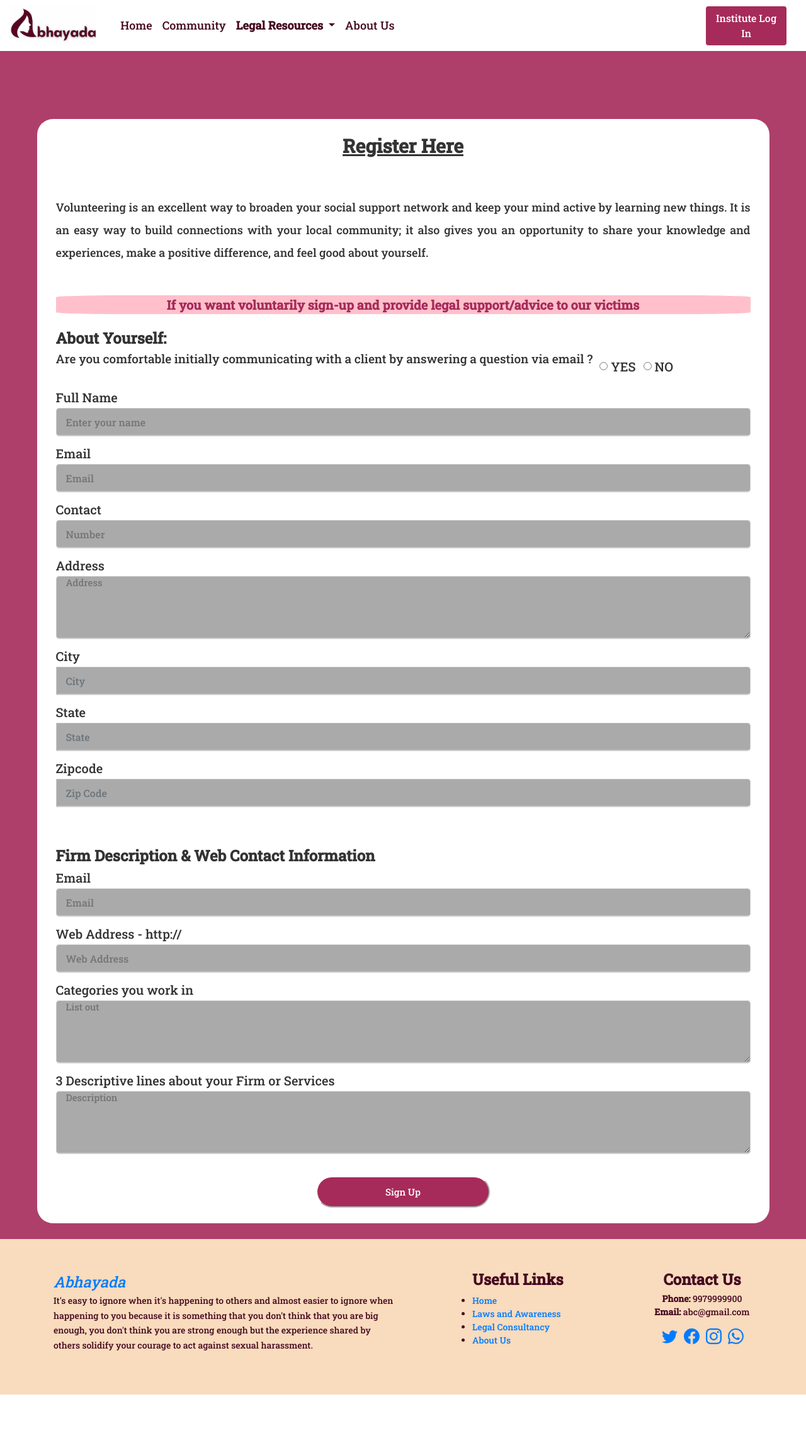
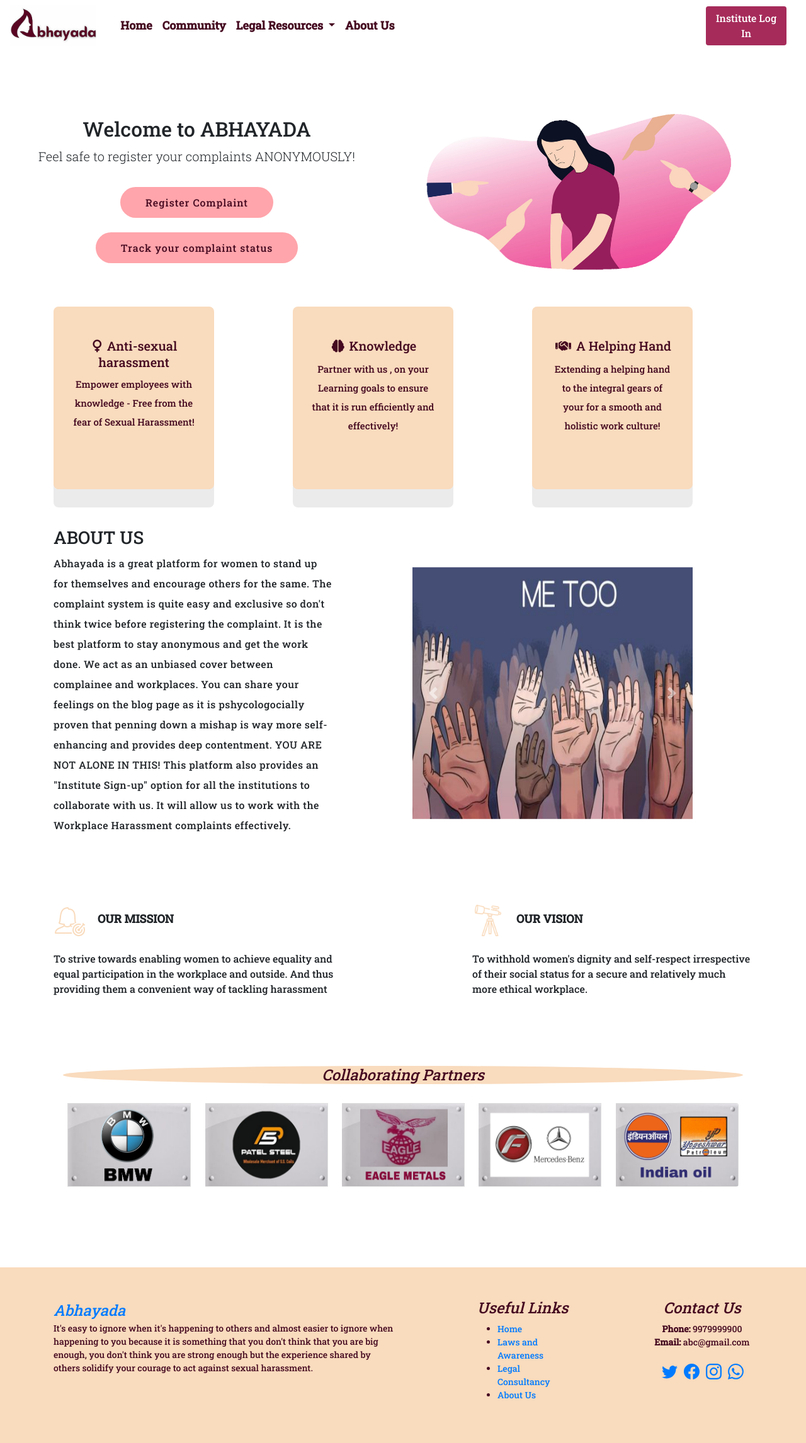
Before and after one commit to Anjalii-bohra/Abhayada.github.io, a PHP site: page / in a window 1280 px wide. Shown: the whole page at 63% size. Before the commit the page ends 2215 px from the top, so only its background shows below. Run offline with PHP 8.4, Linux system fonts and the light colour scheme; some libraries are stand-ins or nearby versions.

Commit message:
Update index.php

```diff
--- a/index.php
+++ b/index.php
@@ -1,166 +1,183 @@
-<?php
-$insert = false;
-
-if($_SERVER['REQUEST_METHOD'] == 'POST')
-{
-    include 'utilities\_dbconnect.php';
-    $pname = $_POST["name"];
-    $email = $_POST["email"];
-    $contact = $_POST["contact"];
-    $address = $_POST["address"];
-    $city= $_POST["city"];
-    $state= $_POST["state"];
-    $zip= $_POST["zip"];
-    $femail= $_POST["femail"];
-    $webaddress= $_POST["webadd"];
-    $list= $_POST["list"];
-    $description= $_POST["description"];
-
-    //sql query
-    $sql = "INSERT INTO `lawyers` ( `full-name`, `email`, `contact`, `address`, `city`, `state`, `zipcode`) VALUES ('$pname','$email','$contact','$address','$city','$state','$zip');";
-   $ssql = "INSERT INTO `firms` (`date`, `email`, `web-address`, `category`, `description`) VALUES (current_timestamp(), '$femail', '$webaddress', '$list', '$description');";
-    // $mysqli->multi_query($sql);
-    // do {
-    //     if ($result = $mysqli->store_result()) {
-    //         var_dump($result->fetch_all(MYSQLI_ASSOC));
-    //         $result->free();
-    //     }
-    // } while ($mysqli->next_result());
-    $result = mysqli_query($conn, $sql, $ssql);
-    //checking
-    if($result){
-        $insert = true;
-    }
-}
-?>
 <!DOCTYPE html>
 <html lang="en">
 
 <head>
+  <title>HOMEPAGE</title>
   <meta charset="UTF-8">
   <meta http-equiv="X-UA-Compatible" content="IE=edge">
   <meta name="viewport" content="width=device-width, initial-scale=1.0">
+  <script src="https://kit.fontawesome.com/c85d084fd0.js" crossorigin="anonymous"></script>
   <link rel="stylesheet" href="https://cdn.jsdelivr.net/npm/bootstrap@4.6.2/dist/css/bootstrap.min.css"
     integrity="sha384-xOolHFLEh07PJGoPkLv1IbcEPTNtaed2xpHsD9ESMhqIYd0nLMwNLD69Npy4HI+N" crossorigin="anonymous">
   <link rel="preconnect" href="https://fonts.googleapis.com">
   <link rel="preconnect" href="https://fonts.gstatic.com" crossorigin>
   <link href="https://fonts.googleapis.com/css2?family=Roboto+Slab:wght@300&display=swap" rel="stylesheet">
-    <link rel="stylesheet" href="lawyer.css">
-    <title>Lawyer-form</title>
+  <link rel="stylesheet" href="main.css">
 </head>
 
 <body>
-        <!-- NAV-BAR -->
+  <!-- navbar  -->
   <?php require 'utilities\navbar.php' ?>
-    <?php
-    if($insert){
-        echo "<div class='alert alert-success alert-dismissible fade show' role='alert'>
-        <strong>Success!</strong>
-        <button type='button' class='close' data-dismiss='alert' aria-label='Close'>
-          <span aria-hidden='true'>&times;</span>
-        </button>
-      </div>";
-    }
-    ?>
-    <div class="container-contact1">
-        <div class="container1">
-            <div class="heading"><b>Register Here</b> </div>
-            <!-- <div class="container"> -->
-            <form class="contact1-form" action="lawyer.php" method="post">
-                <div class="card-details">
-                    <p class="a1 " style="text-align: justify;">
-                        Volunteering is an excellent way to broaden your social support network and keep your mind
-                        active by learning new things. It is an easy way to build connections with your local community;
-                        it also gives you an opportunity to share your knowledge and experiences, make a positive
-                        difference, and feel good about yourself.
-                    </p>
-                    <div class="a2"><b>If you want voluntarily sign-up and provide legal support/advice to our
-                        victims </b></div>
+  <br>
+  <!-- page1 -->
+  <section class="conatiner px-0 mt-5" id="help7">
+    <div class="row align-items-center" id="help6">
 
-                    <div class="mt-4">
-                        <h4><b>About Yourself: </b> </h4>
-                        <div class="input-group card-box">
-                            <p style="font-size: 19px;" name="y/n">Are you comfortable initially communicating with a client by answering a question via email ?</p>
-                            <div class="form-check form-check-inline" id="nnnn">
-                                <input class="form-check-input" type="radio" name="inlineRadioOptions" id="inlineRadio1"
-                                    value="option1">
-                                <label class="form-check-label" for="inlineRadio1">YES</label>
+      <div class="col-md-6 col-sm-10 col-xs-1 text-center" id="help5">
+        <h2 class="moc">Welcome to ABHAYADA</h2>
+        <p class="lead">Feel safe to register your complaints ANONYMOUSLY!</p>
+        <a href="ab\complaint.php" class="btn-complaint" style="text-decoration: none;">Register Complaint</a>
+        <br>
+        <br>
+        <br>
+        <a href="tracking.html" class="btn-complaint" style="text-decoration: none;">Track your complaint status</a>
       </div>
-                            <div class="form-check form-check-inline">
-                                <input class="form-check-input" type="radio" name="inlineRadioOptions" id="inlineRadio2"
-                                    value="option2">
-                                <label class="form-check-label" for="inlineRadio2">NO</label>
+      <div class="col-md-5 col-sm-10 order-2 order-md-1 ">
+        <div id="help4">
+          <img src="images\landingpage\lp2.png" id="img1" class="img-fluid">
+        </div>
+      </div>
+    </div>
+  </section>
+
+  <!-- box -->
+  <div class="icon-boxes position-relative justify-content-center">
+    <div class="container position-relative">
+      <div class="row gy-4 mt-5">
+        <div class="col-xl-3 col-md-6 aos-init aos-animate" data-aos="fade-up" data-aos-delay="100">
+          <div class="icon-box">
+            <div class="icon">
+              <h5> <i class="fa-solid fa-venus"></i> Anti-sexual harassment</h5>
+              <p>Empower employees with
+                knowledge - Free from the fear of
+                Sexual Harassment!</p>
             </div>
           </div>
 
-                        <div class="input-group card-box">
-
-                            <span class="details">Full Name</span>
-                            <input type="text" name="name" placeholder="Enter your name">
         </div>
-                        <div class="input-group card-box">
-                            <span class="details">Email</span>
-                            <input type="email" name="email" placeholder="Email">
+        <div class="col-xl-1"></div>
+        <div class="col-xl-3 col-md-6 aos-init aos-animate" data-aos="fade-up" data-aos-delay="100">
+          <div class="icon-box">
+            <div class="icon">
+              <h5> <i class="fa-solid fa-brain"></i> Knowledge</h5>
+              <p>Partner with us , on your Learning
+                goals to ensure that it is run
+                efficiently and effectively!</p>
             </div>
-                        <div class="input-group card-box">
-                            <span class="details">Contact</span>
-                            <input type="number" name="contact" placeholder="Number">
-                        </div>
-                        <div class="input-group card-box">
-                            <span class="details">Address</span>
-                            <textarea id="address" name="address" rows="8" cols="80" placeholder="Address"></textarea>
-                        </div>
-
-                        <div class="input-group card-box">
-                            <span class="input-group-addon details">City</span>
-                            <input id="msg" type="text" class="form-control" name="city" placeholder="City">
-                        </div>
-
-                        <div class="input-group card-box">
-                            <span class="input-group-addon details">State</span>
-                            <input id="msg" type="text" class="form-control" name="state" placeholder="State">
-                        </div>
-
-
-
-                        <div class="input-group card-box">
-                            <span class="input-group-addon details">Zipcode</span>
-                            <input id="msg" type="text" class="form-control" name="zip" placeholder="Zip Code">
           </div>
 
         </div>
-                    <br><br>
-
-                    <div>
-                        <h4><b> Firm Description & Web Contact Information</b></h4>
-
-                        <div class="input-group card-box">
-                            <span class="details">Email</span>
-                            <input type="email" placeholder="Email" name="femail">
-                        </div>
-                        <div class="input-group card-box">
-                            <span class="details">Web Address - http://</span>
-                            <input type="text" placeholder="Web Address" name="webadd">
-                        </div>
-                        <div class="input-group card-box">
-                            <span class="details">Categories you work in </span>
-                            <textarea id="list" name="list" rows="8" cols="80" placeholder="List out"></textarea>
-                        </div>
-
-                        <div class="input-group card-box">
-                            <span class="details">3 Descriptive lines about your Firm or Services</span>
-                            <textarea id="desc" name="description" rows="8" cols="80" placeholder="Description"></textarea>
+        <div class="col-xl-1"></div>
+        <div class="col-xl-3 col-md-6 aos-init aos-animate" id="help" data-aos="fade-up" data-aos-delay="100">
+          <div class="icon-box">
+            <div class="icon">
+              <h5> <i class="fa-solid fa-handshake"></i> A Helping Hand</h5>
+              <p>Extending a helping hand to the
+                integral gears of your
+                for a smooth and holistic work
+                culture!</p>
             </div>
           </div>
         </div>
-            </form>
-            <div class="container-contact1-form-btn"><button  type="submit" class="contact1-form-btn">Sign Up</button>
-                <!-- <input type="Submit"> -->
       </div>
+    </div>
+
+  </div>
+  <!-- content -->
+  <section class="container">
+    <div class="row align-items-center" id="help1">
+      <div class="col-lg-5 col-md-6 col-sm-6" id="help8">
+        <h3>ABOUT US</h3>
+        <p class="about">Abhayada is a great platform for women to stand up for themselves and encourage others for the
+          same. The complaint system is quite easy and exclusive so don't think twice before registering the complaint.
+          It is the best platform to stay anonymous and get the work done. We act as an unbiased cover between
+          complainee and workplaces. You can share your feelings on the blog page as it is pshycologocially proven that
+          penning down a mishap is way more self-enhancing and provides deep contentment. YOU ARE NOT ALONE IN THIS!
+          This platform also provides an "Institute Sign-up" option for all the institutions to collaborate with us. It
+          will allow us to work with the Workplace Harassment complaints effectively.
+        </p>
+      </div>
+      <div class="col-lg-1"></div>
+      <div class="col-lg-5" id="help9">
+        <div id="carouselExampleControls" class="carousel slide" data-ride="carousel">
+          <div class="carousel-inner" id="crs">
+            <div class="carousel-item active">
+              <img src="images\landingpage\c1.jpg" class="d-block " alt="...">
+            </div>
+            <div class="carousel-item">
+              <img src="images\landingpage\c2.jpg" class="d-block " alt="...">
+            </div>
+            <div class="carousel-item">
+              <img src="images\landingpage\c3.jpg" class="d-block " alt="...">
+            </div>
+            <div class="carousel-item">
+              <img src="images\landingpage\c4.jpeg" class="d-block " alt="...">
+            </div>
+
+          </div>
+          <button class="carousel-control-prev" type="button" data-target="#carouselExampleControls" data-slide="prev">
+            <span class="carousel-control-prev-icon" aria-hidden="true"></span>
+            <span class="sr-only">Previous</span>
+          </button>
+          <button class="carousel-control-next" type="button" data-target="#carouselExampleControls" data-slide="next">
+            <span class="carousel-control-next-icon" aria-hidden="true"></span>
+            <span class="sr-only">Next</span>
+          </button>
+        </div>
+      </div>
+
+  </section>
+  <br>
+  <br>
+  <br>
+  <div class="container">
+    <div class="row">
+      <div class="col-lg-5 align-items-center">
+        <img src="images\landingpage\mission.png" id="mv">
+        <span class="ml-3" id="mission">OUR MISSION</span>
+        <br>
+        <br>
+        <p id="help10">To strive towards enabling women to achieve equality and equal participation in the workplace and
+          outside. And thus providing them a convenient way of tackling harassment </p>
+      </div>
+      <div class="col-lg-2"></div>
+      <div class="col-lg-5">
+        <img src="images\landingpage\vision.png" id="mv">
+        <span class="ml-3" id="mission">OUR VISION</span>
+        <br>
+        <BR>
+        <P id="help10">To withhold women's dignity and self-respect irrespective of their social status for a secure and
+          relatively much more ethical workplace.</P>
+      </div>
+    </div>
+  </div>
+  <br>
+  <br>
+  <br>
+  <div class="card-group container">
+    <div class="container">
+      <h4 id="help11">Collaborating Partners</h4>
+    </div>
+
+    <div class="card">
+      <img src="images\logos\bmw.jpg" class="card-img-top" alt="">
+    </div>
+    <div class="card">
+      <img src="images\logos\patel.jpg" class="card-img-top" alt="">
+    </div>
+    <div class="card">
+      <img src="images\logos\anjali.jpg" class="card-img-top" alt="">
+    </div>
+    <div class="card">
+      <img src="images\logos\om.jpg" class="card-img-top" alt="">
+    </div>
+    <div class="card">
+      <img src="images\logos\indianoil.jpg" class="card-img-top" alt="">
     </div>
   </div>
   <!-- footer -->
   <?php require 'utilities\_footer.php' ?>
+
 
   <script src="https://cdn.jsdelivr.net/npm/jquery@3.5.1/dist/jquery.slim.min.js"
     integrity="sha384-DfXdz2htPH0lsSSs5nCTpuj/zy4C+OGpamoFVy38MVBnE+IbbVYUew+OrCXaRkfj"
@@ -168,6 +185,14 @@ if($_SERVER['REQUEST_METHOD'] == 'POST')
   <script src="https://cdn.jsdelivr.net/npm/bootstrap@4.6.2/dist/js/bootstrap.bundle.min.js"
     integrity="sha384-Fy6S3B9q64WdZWQUiU+q4/2Lc9npb8tCaSX9FK7E8HnRr0Jz8D6OP9dO5Vg3Q9ct"
     crossorigin="anonymous"></script>
+  <script>
+    $(function () {
+      $(document).scroll(function () {
+        var $nav = $("#mainnav");
+        $nav.toggleClass("scrolled", $(this).scrollTop() > $nav.height());
+      });
+    });
+  </script>
 </body>
 
 </html>
```
Lines whose indentation alone changed are shown as unchanged.
